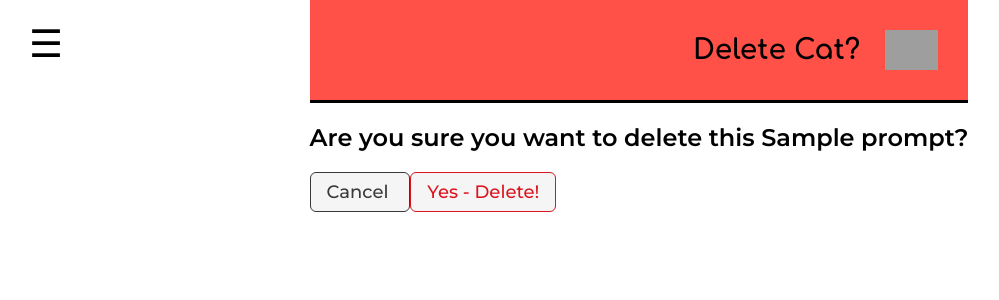
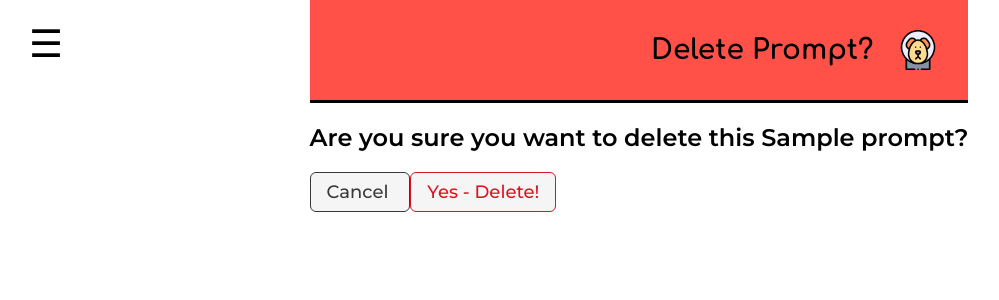
Before and after one commit to berylrb/beba, a Django app: page /prompts/1/delete/ in a window 1280 px wide. Shown: the top 300 px of the page, without its empty margins (1-1000 px from the left). Run offline with Django 4.2, Linux system fonts and the light colour scheme; a user stored in the database is signed in; tables that the repository leaves empty hold one stand-in row (values such as "Sample post"); grey boxes are pictures that could not be loaded.

Commit message:
work on fixing delete prompt

```diff
--- a/main_app/templates/main_app/prompt_confirm_delete.html
+++ b/main_app/templates/main_app/prompt_confirm_delete.html
@@ -4,8 +4,8 @@
 {% block content %}
 
 <div class="page-header">
-  <h1>Delete Cat?</h1>
-  <img src="{% static 'images/nerd-cat.svg' %}" alt="A cat using a computer"/>
+  <h1>Delete Prompt?</h1>
+  <img src="{% static 'images/spacedog.png' %}" alt="A cat using a computer"/>
 </div>
 <h2>Are you sure you want to delete this {{ prompt.topic }} prompt?</h2>
 
```
